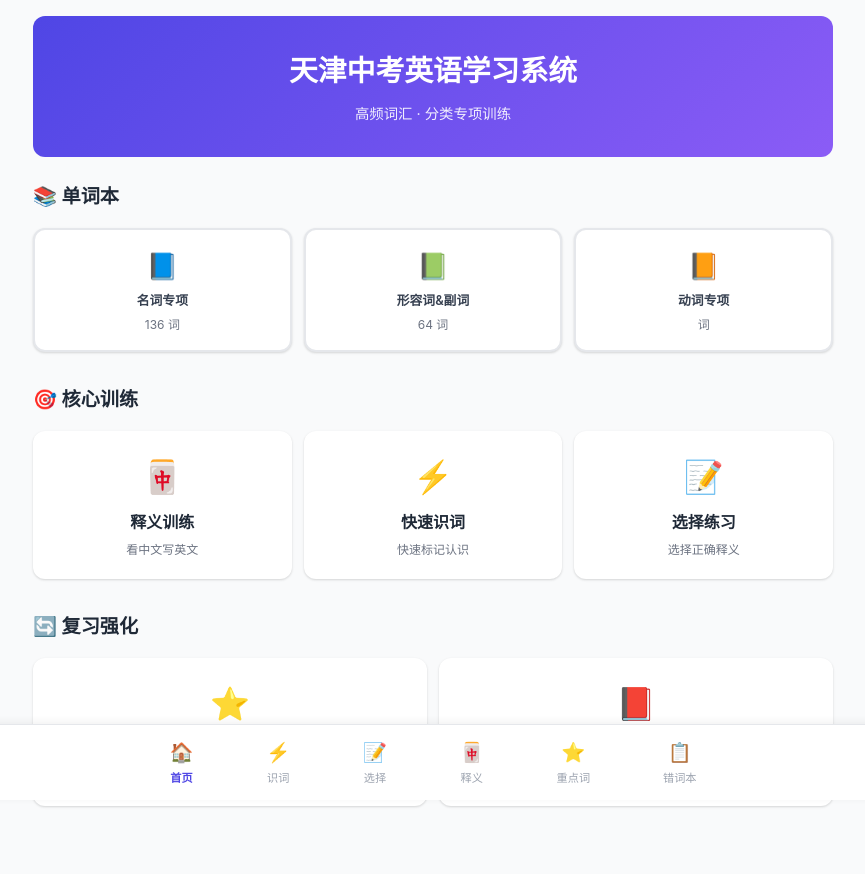
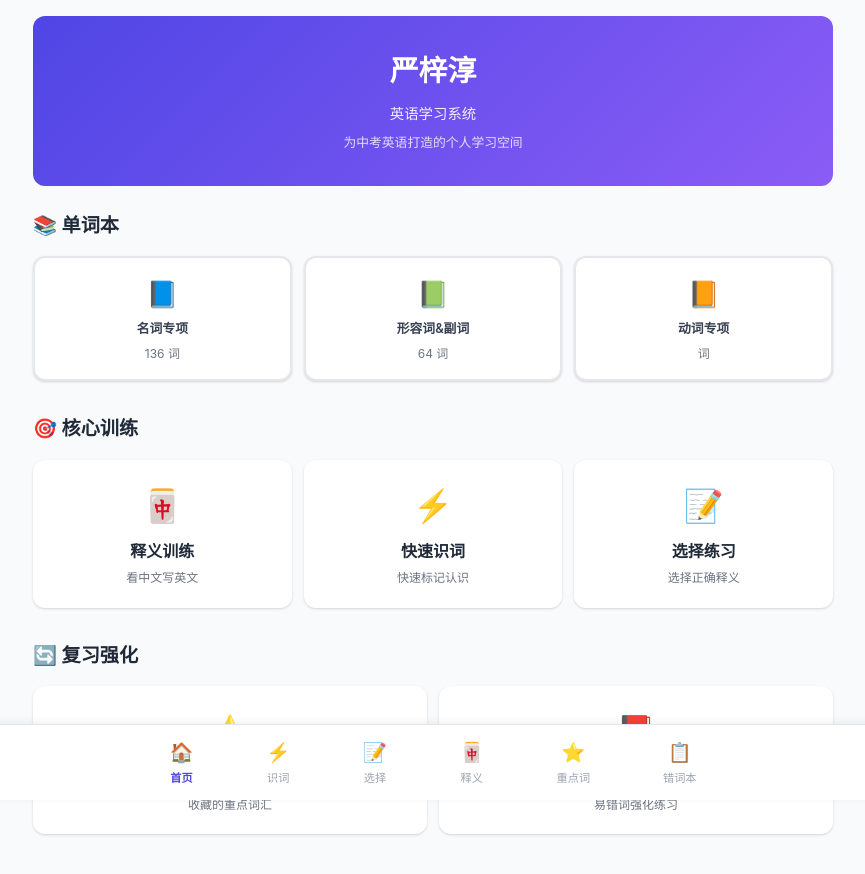
Before and after one commit to yanlei727-ui/tianjin-word-challenge, a React (Vite) app: page / in a window 1280 px wide. Shown: the top 874 px of the page, without its empty margins (207-1072 px from the left). Built offline with nearby package versions, Linux system fonts and the light colour scheme.

Commit message:
优化品牌标题，打造个人专属学习系统
- Hero Banner 主标题：严梓淳
- Hero Banner 副标题：英语学习系统
- 新增个人定位语：为中考英语打造的个人学习空间
- 更新 HTML 页面标题
- 增强个人专属感

```diff
--- a/index.html
+++ b/index.html
@@ -4,7 +4,7 @@
     <meta charset="UTF-8" />
     <link rel="icon" type="image/svg+xml" href="/favicon.svg" />
     <meta name="viewport" content="width=device-width, initial-scale=1.0, maximum-scale=1.0, user-scalable=no" />
-    <title>天津中考英语词汇闯关</title>
+    <title>严梓淳英语学习系统</title>
   </head>
   <body>
     <div id="root"></div>
--- a/src/index.css
+++ b/src/index.css
@@ -144,6 +144,13 @@ body {
 .home-subtitle {
   font-size: 0.9rem;
   opacity: 0.9;
+  margin-bottom: 8px;
+}
+
+.home-tagline {
+  font-size: 0.8rem;
+  opacity: 0.8;
+  margin-top: 4px;
 }
 
 .stats-grid {
--- a/src/pages/HomePage.tsx
+++ b/src/pages/HomePage.tsx
@@ -11,8 +11,9 @@ export default function HomePage() {
   return (
     <div className="page home-page">
       <div className="home-hero">
-        <h1 className="home-title">天津中考英语学习系统</h1>
-        <p className="home-subtitle">高频词汇 · 分类专项训练</p>
+        <h1 className="home-title">严梓淳</h1>
+        <p className="home-subtitle">英语学习系统</p>
+        <p className="home-tagline">为中考英语打造的个人学习空间</p>
       </div>
 
       {/* 单词本浏览 */}
```
